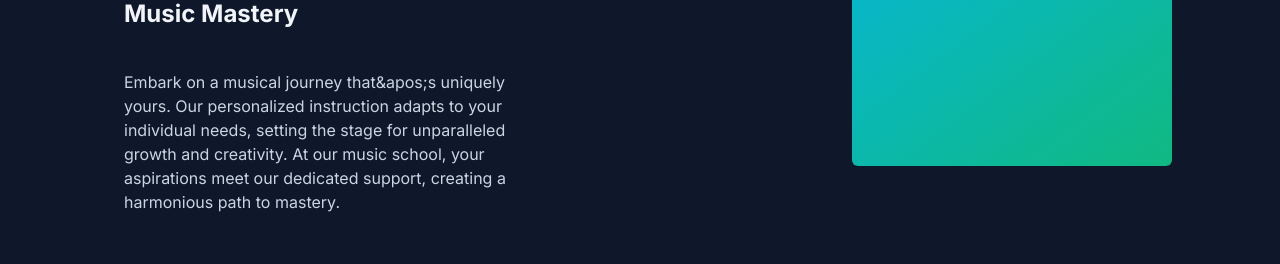
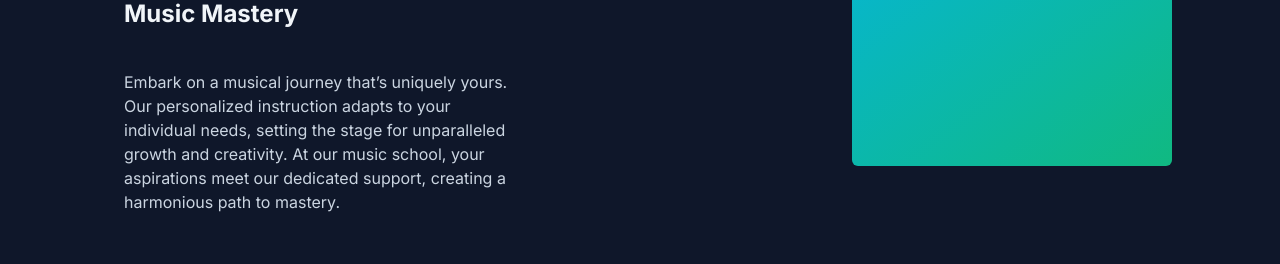
Before and after one commit to Akshat29Upadhyay/Musical, a Next.js app: page / in a window 1280 px wide. Shown: the part 1502-1766 px from the top of the page. Built offline with nearby package versions, Linux system fonts and the light colour scheme.

Commit message:
fix: unescaped chars

```diff
--- a/src/components/WhyChooseUs.tsx
+++ b/src/components/WhyChooseUs.tsx
@@ -6,7 +6,7 @@ const musicSchoolContent = [
     {
         title: 'Discover Your Sound with Us: A Personal Journey in Music Mastery',
         description:
-        'Embark on a musical journey that&apos;s uniquely yours. Our personalized instruction adapts to your individual needs, setting the stage for unparalleled growth and creativity. At our music school, your aspirations meet our dedicated support, creating a harmonious path to mastery.',
+          'Embark on a musical journey that’s uniquely yours. Our personalized instruction adapts to your individual needs, setting the stage for unparalleled growth and creativity. At our music school, your aspirations meet our dedicated support, creating a harmonious path to mastery.',
       },
       {
         title: 'Live Feedback & Engagement',
@@ -16,12 +16,12 @@ const musicSchoolContent = [
       {
         title: 'Cutting-Edge Curriculum',
         description:
-        'Our curriculum is continuously updated to include the latest music education trends and technologies, ensuring you&apos;re always learning with the most current and effective methods. Say goodbye to outdated materials and welcome an education that evolves with the industry.',
+          'Our curriculum is continuously updated to include the latest music education trends and technologies, ensuring you’re always learning with the most current and effective methods. Say goodbye to outdated materials and welcome an education that evolves with the industry.',
       },
       {
         title: 'Limitless Learning Opportunities',
         description:
-        'With our expansive resource library and dynamic course offerings, you&apos;ll never find yourself without something new to explore. Our platform provides continuous opportunities for growth, ensuring your musical skills are always advancing.',
+          'With our expansive resource library and dynamic course offerings, you’ll never find yourself without something new to explore. Our platform provides continuous opportunities for growth, ensuring your musical skills are always advancing.',
       },
   ];
 
```
Lines whose indentation alone changed are shown as unchanged.
